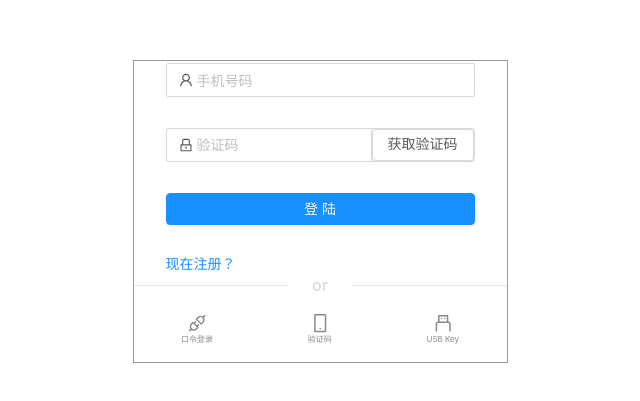
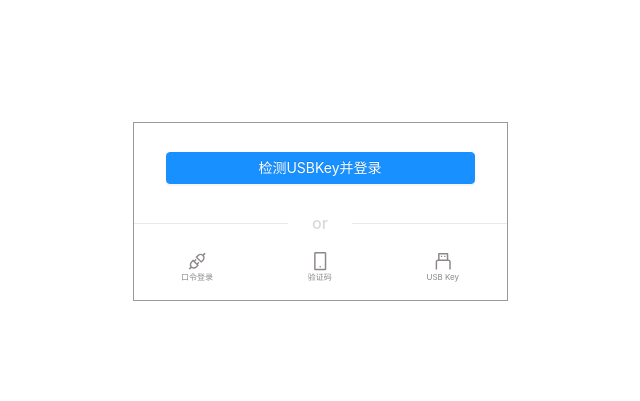
Before and after one commit to HytonightYX/auth-login, a React app in the folder client/: page / in a window 1280 px wide. Shown: the part 189-590 px from the top of the page, without its empty margins (320-960 px from the left). Built offline with nearby package versions, Linux system fonts and the light colour scheme.

Commit message:
feat: detected usb key

```diff
--- a/client/config/webpack.dev.js
+++ b/client/config/webpack.dev.js
@@ -7,8 +7,9 @@ const resolve = (relatedPath) => path.join(__dirname, relatedPath);
 
 module.exports = smart(webpackCommonConf, {
   mode: 'development',
-  devServer: { // 本地服务配置
+  devServer: {
     port: 9000,
+    host: '0.0.0.0',
     hot: true,
     open: true,
     historyApiFallback: true,
--- a/client/src/App.jsx
+++ b/client/src/App.jsx
@@ -19,7 +19,7 @@ const LOGIN_TYPE = {
 
 class Login extends React.Component {
   state = {
-    type: LOGIN_TYPE.SMS,
+    type: LOGIN_TYPE.USB,
   };
 
   onFinish = (values) => {
@@ -73,11 +73,14 @@ class Login extends React.Component {
         )}
         {type === LOGIN_TYPE.REG && <RegisterForm />}
 
+        {type !== LOGIN_TYPE.REG && type !== LOGIN_TYPE.USB && (
+          <div className="reg">
+            <a onClick={this.toRegister}>现在注册？</a>
+          </div>
+        )}
+
         {type !== LOGIN_TYPE.REG && (
           <>
-            <div className="reg">
-              <a onClick={this.toRegister}>现在注册？</a>
-            </div>
             <Divider plain>
               <span style={{ color: '#d9d9d9', fontSize: 16 }}>or</span>
             </Divider>
--- a/client/src/api.js
+++ b/client/src/api.js
@@ -1,4 +1,5 @@
-const base = 'http://localhost:8000';
+// const base = 'http://localhost:8000';
+const base = 'http://192.168.50.191:8000';
 const REGISTER = base + '/register';
 const LOGIN = base + '/login';
 
--- a/client/src/forms/USBLogin.jsx
+++ b/client/src/forms/USBLogin.jsx
@@ -5,6 +5,7 @@ import React, { useState } from 'react';
 import { Form, Input, Button, Select, Spin } from 'antd';
 import { LoadingOutlined } from '@ant-design/icons';
 import { enumDevice } from '../lib';
+import './style.less';
 
 const LoginForm = ({ doLogin, type }) => {
   const [detecting, setDetecting] = useState(false);
@@ -14,7 +15,6 @@ const LoginForm = ({ doLogin, type }) => {
     setDetecting(true);
     // doLogin({ ...values, type });
     const id = await enumDevice();
-    console.log(id);
   };
 
   const onFinishFailed = (errorInfo) => {
@@ -23,14 +23,21 @@ const LoginForm = ({ doLogin, type }) => {
 
   return (
     <Form
-      className="login-form"
+      className="login-form usb-form"
       onFinish={onFinish}
       onFinishFailed={onFinishFailed}
     >
-      {detecting && <Spin indicator={<LoadingOutlined />} />}
+      <div className="span-warp">
+        <Form.Item>
+          {detecting && (
+            <Spin
+              indicator={<LoadingOutlined style={{ fontSize: 50 }} />}
+              tip="Loading..."
+              className="span"
+            />
+          )}
 
           {!detecting && (
-        <Form.Item>
             <Button
               type="primary"
               htmlType="submit"
@@ -38,8 +45,9 @@ const LoginForm = ({ doLogin, type }) => {
             >
               检测USBKey并登录
             </Button>
+          )}
         </Form.Item>
-      )}
+      </div>
     </Form>
   );
 };
--- a/client/src/forms/style.less
+++ b/client/src/forms/style.less
@@ -2,5 +2,18 @@
   .ant-input-group-addon {
     padding: 0;
   }
+}
 
+.usb-form {
+  .span-warp {
+    display: flex;
+    justify-content: center;
+    align-items: center;
+    width: 100%;
+
+    div {
+      flex: 1;
+      text-align: center;
+    }
+  }
 }
--- a/client/src/style.less
+++ b/client/src/style.less
@@ -14,6 +14,7 @@ body {
 }
 
 .form-wrap {
+  padding-top: 25px;
   width: 100%;
   border: 1px #999999 solid;
 }
```
Lines whose indentation alone changed are shown as unchanged.
